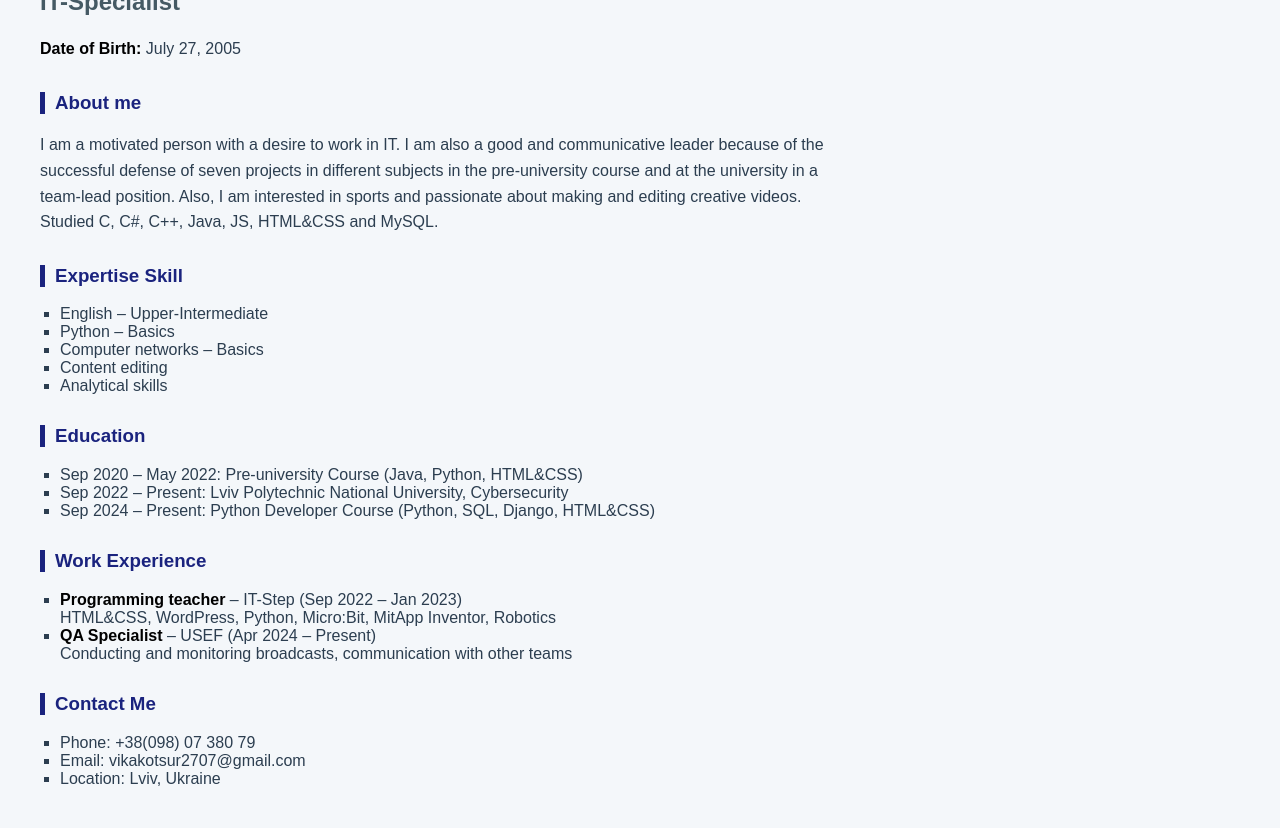
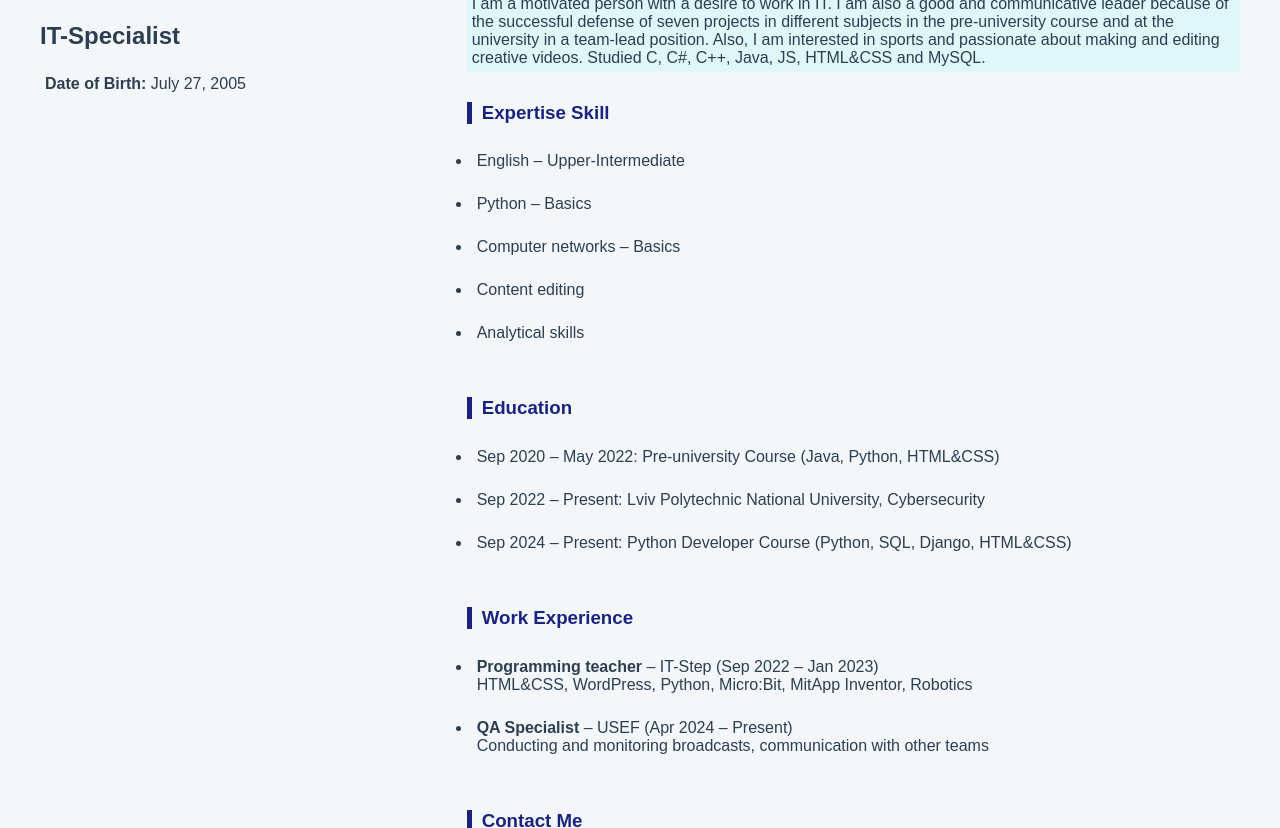
Before and after one commit to kviikaaa/CV, a plain HTML site: page index.html in a window 1280 px wide. Shown: the part 121-949 px from the top of the page. Drawn offline with Linux system fonts and the light colour scheme.

Commit message:
Add CSS styling and link to stylesheet

```diff
--- a/index.html
+++ b/index.html
@@ -1,24 +1,34 @@
 <!DOCTYPE html>
-<html>
+<html lang="en">
 <head>
+    <meta charset="UTF-8">
     <title>Viktoriia Kotsur - CV</title>
-    <meta charset="UTF-8">
     <link rel="stylesheet" href="styles.css">
+    <style>
+        /* internal style as example */
+        p.highlight {
+            background-color: #e0f7fa;
+        }
+    </style>
 </head>
 <body>
-    <h1>Viktoriia Kotsur</h1>
+    <div class="container">
+        <div class="left-column">
+            <h1 id="main-title">Viktoriia Kotsur</h1>
             <h2>IT-Specialist</h2>
             <p><strong>Date of Birth:</strong> July 27, 2005</p>
+        </div>
 
-    <h3>About me</h3>
-    <p>
+        <div class="right-column">
+            <h3 class="section-title">About me</h3>
+            <p class="highlight">
                 I am a motivated person with a desire to work in IT. I am also a good and communicative leader
                 because of the successful defense of seven projects in different subjects in the pre-university
                 course and at the university in a team-lead position. Also, I am interested in sports and passionate
                 about making and editing creative videos. Studied C, C#, C++, Java, JS, HTML&CSS and MySQL.
             </p>
 
-    <h3>Expertise Skill</h3>
+            <h3 class="section-title">Expertise Skill</h3>
             <ul>
                 <li>English – Upper-Intermediate</li>
                 <li>Python – Basics</li>
@@ -27,14 +37,14 @@
                 <li>Analytical skills</li>
             </ul>
 
-    <h3>Education</h3>
+            <h3 class="section-title">Education</h3>
             <ul>
                 <li>Sep 2020 – May 2022: Pre-university Course (Java, Python, HTML&CSS)</li>
                 <li>Sep 2022 – Present: Lviv Polytechnic National University, Cybersecurity</li>
                 <li>Sep 2024 – Present: Python Developer Course (Python, SQL, Django, HTML&CSS)</li>
             </ul>
 
-    <h3>Work Experience</h3>
+            <h3 class="section-title">Work Experience</h3>
             <ul>
                 <li>
                     <strong>Programming teacher</strong> – IT-Step (Sep 2022 – Jan 2023)
@@ -46,11 +56,13 @@
                 </li>
             </ul>
 
-    <h3>Contact Me</h3>
+            <h3 class="section-title">Contact Me</h3>
             <ul>
-        <li>Phone: +38(098) 07 380 79</li>
-        <li>Email: vikakotsur2707@gmail.com</li>
+                <li><a href="tel:+380980738079">Phone: +38(098) 07 380 79</a></li>
+                <li><a href="mailto:vikakotsur2707@gmail.com">Email: vikakotsur2707@gmail.com</a></li>
                 <li>Location: Lviv, Ukraine</li>
             </ul>
+        </div>
+    </div>
 </body>
 </html>
--- a/styles.css
+++ b/styles.css
@@ -5,36 +5,48 @@ body {
     color: #2c3e50;
 }
 
-h1 {
+/* Блочна модель */
+p, ul, li {
+    margin-bottom: 15px;
+    padding: 5px;
+    border-radius: 4px;
+}
+
+/* Селектор ID */
+#main-title {
     color: #1a237e;
     font-size: 36px;
     border-bottom: 3px solid #1a237e;
     padding-bottom: 10px;
 }
 
-h2 {
-    font-size: 24px;
-    color: #455a64;
-    margin-top: -10px;
-}
-
-h3 {
+/* Селектор класу */
+.section-title {
     color: #1a237e;
     margin-top: 30px;
     border-left: 5px solid #1a237e;
     padding-left: 10px;
 }
 
-ul {
-    list-style-type: square;
-    padding-left: 20px;
+/* Flexbox Layout */
+.container {
+    display: flex;
+    flex-wrap: wrap;
+    gap: 40px;
 }
 
-strong {
-    color: #000;
+.left-column {
+    flex: 1;
+    min-width: 250px;
 }
 
-p {
-    line-height: 1.6;
-    max-width: 800px;
+.right-column {
+    flex: 2;
+    min-width: 300px;
 }
+
+/* Псевдоклас */
+a:hover {
+    color: #e91e63;
+    text-decoration: underline;
+}
```
Lines whose indentation alone changed are shown as unchanged.
